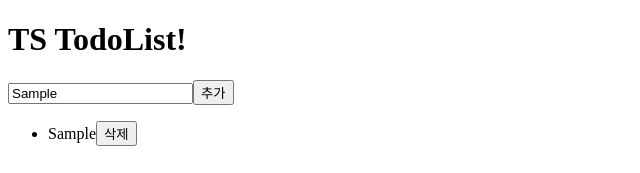
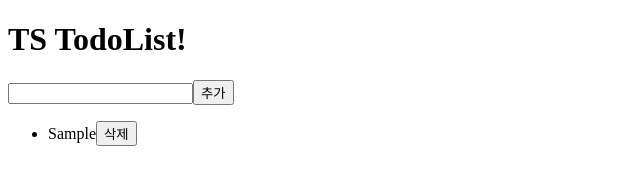
Before and after one commit to JengYoung/vuetiful-components, a Vue app in the folder vue-todo/: page / in a window 1280 px wide. Both pictures are taken after typing "Sample" into the empty fields and a click on the button "추가". Shown: the top 173 px of the page, without its empty margins (0-640 px from the left). Built offline with nearby package versions, Linux system fonts and the light colour scheme.

Commit message:
feat: 할 일 완료 시 토글 기능 추가
설명:
할 일을 완료했을 때, 이를 체크할 수 있도록 토글 기능을 추가했다.

향후 구현 사항:
1. 할 일을 수정하는 기능을 추가한다.
2. 할 일을 정렬하는 기능을 추가한다.

```diff
--- a/vue-todo/src/App.vue
+++ b/vue-todo/src/App.vue
@@ -3,15 +3,21 @@
     <header>
       <h1>TS TodoList!</h1>
     </header>
-    <TodoInput v-model="todoText" @add="addTodoItem" @input="todoText = $event"></TodoInput>
+    <TodoInput
+      v-model="todoText"
+      @update:addTodo="addTodoItem"
+      @input="todoText = $event"
+    ></TodoInput>
     <article>
       <ul>
         <TodoListItem
-          v-for="(todoItem, index) in todoItems"
-          :key="index"
-          :idx="index"
-          :todoItem="todoItem"
+          v-for="{ id, title, completed } in todoItems"
+          :key="id"
+          :todoId="id"
+          :title="title"
+          :completed="completed"
           @update:deleteTodoItem="deleteTodoItem"
+          @update:toggle="toggleTodoItemComplete"
         ></TodoListItem>
       </ul>
     </article>
@@ -23,7 +29,12 @@ import Vue from 'vue';
 import TodoInput from './components/TodoInput.vue';
 import TodoListItem from './components/TodoListItem.vue';
 
-type TodoItems = string[];
+interface Todo {
+  id: string;
+  title: string;
+  completed: boolean;
+}
+type TodoItems = Todo[];
 const STORAGE_TODO_KEY = 'vue-todo';
 const storage = {
   save(todoItems: TodoItems) {
@@ -48,19 +59,29 @@ export default Vue.extend({
       this.todoText = value;
     },
     addTodoItem() {
+      const id = new Date().toString();
       const value = this.todoText;
-      this.todoItems.push(value);
+      this.todoItems.push({ id, title: value, completed: false });
       storage.save(this.todoItems);
       this.initTodoText();
     },
-    deleteTodoItem(idx: number) {
-      this.todoItems = this.todoItems.filter((_, index) => {
-        return idx !== index;
+    deleteTodoItem(todoId: string) {
+      this.todoItems = this.todoItems.filter(({ id }) => {
+        return id !== todoId;
       });
       storage.save(this.todoItems);
     },
+    toggleTodoItemComplete(todoId: string) {
+      this.todoItems = this.todoItems.map((todoItem) => {
+        return {
+          ...todoItem,
+          completed: todoItem.id === todoId ? !todoItem.completed : todoItem.completed,
+        };
+      });
+    },
     initTodoText() {
       this.todoText = '';
+      console.log('result: ', this.todoText);
     },
     fetchTodoItems() {
       this.todoItems = storage.fetch();
--- a/vue-todo/src/components/TodoInput.vue
+++ b/vue-todo/src/components/TodoInput.vue
@@ -1,7 +1,7 @@
 <template>
   <div>
     <label for="todo-input"></label>
-    <input id="todo-input" type="text" @input="handleInput" />
+    <input id="todo-input" :value="inputValue" type="text" @input="handleInput" />
     <button @click="addTodo" type="button">추가</button>
   </div>
 </template>
@@ -10,23 +10,25 @@
 import Vue from 'vue';
 
 export default Vue.extend({
+  data() {
+    return {
+      inputValue: '',
+    };
+  },
   model: {
     prop: 'inputValue',
     event: 'update:inputValue',
   },
-  props: {
-    todoText: {
-      type: String,
-      required: false,
-    },
-  },
   methods: {
     handleInput(e: InputEvent) {
       if (!e.target) return;
+      this.inputValue = (e.target as HTMLInputElement).value;
       this.$emit('update:inputValue', (e.target as HTMLInputElement).value);
     },
     addTodo() {
-      this.$emit('add');
+      if (!this.inputValue) return;
+      this.$emit('update:addTodo');
+      this.inputValue = '';
     },
   },
 });
--- a/vue-todo/src/components/TodoListItem.vue
+++ b/vue-todo/src/components/TodoListItem.vue
@@ -1,6 +1,6 @@
 <template>
-  <li>
-    <span>{{ todoItem }}</span>
+  <li @click="toggleTodo">
+    <span :class="todoItemClass">{{ title }}</span>
     <button @click="removeTodo">삭제</button>
   </li>
 </template>
@@ -9,16 +9,32 @@
 import Vue from 'vue';
 export default Vue.extend({
   props: {
-    todoItem: String,
-    idx: Number,
+    todoId: String,
+    title: String,
+    completed: Boolean,
+  },
+  computed: {
+    todoItemClass(): string[] {
+      return ['item', ...(this.completed ? ['completed'] : [])];
+    },
   },
   methods: {
     removeTodo() {
-      console.log('props: this.idx', this.idx);
-      this.$emit('update:deleteTodoItem', this.idx);
+      this.$emit('update:deleteTodoItem', this.todoId);
+    },
+    toggleTodo() {
+      console.log(this.todoId);
+      this.$emit('update:toggle', this.todoId);
     },
   },
 });
 </script>
 
-<style scoped></style>
+<style scoped>
+.todo-item {
+  cursor: pointer;
+}
+.completed {
+  text-decoration: line-through;
+}
+</style>
```
